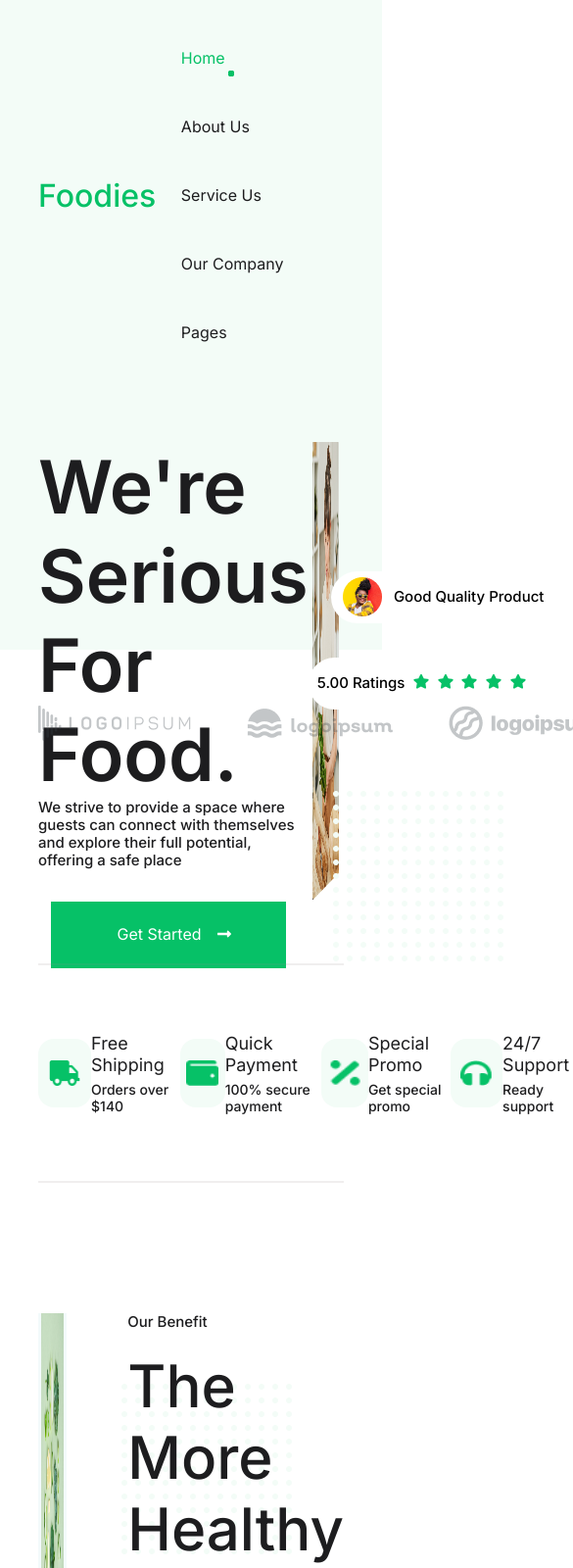
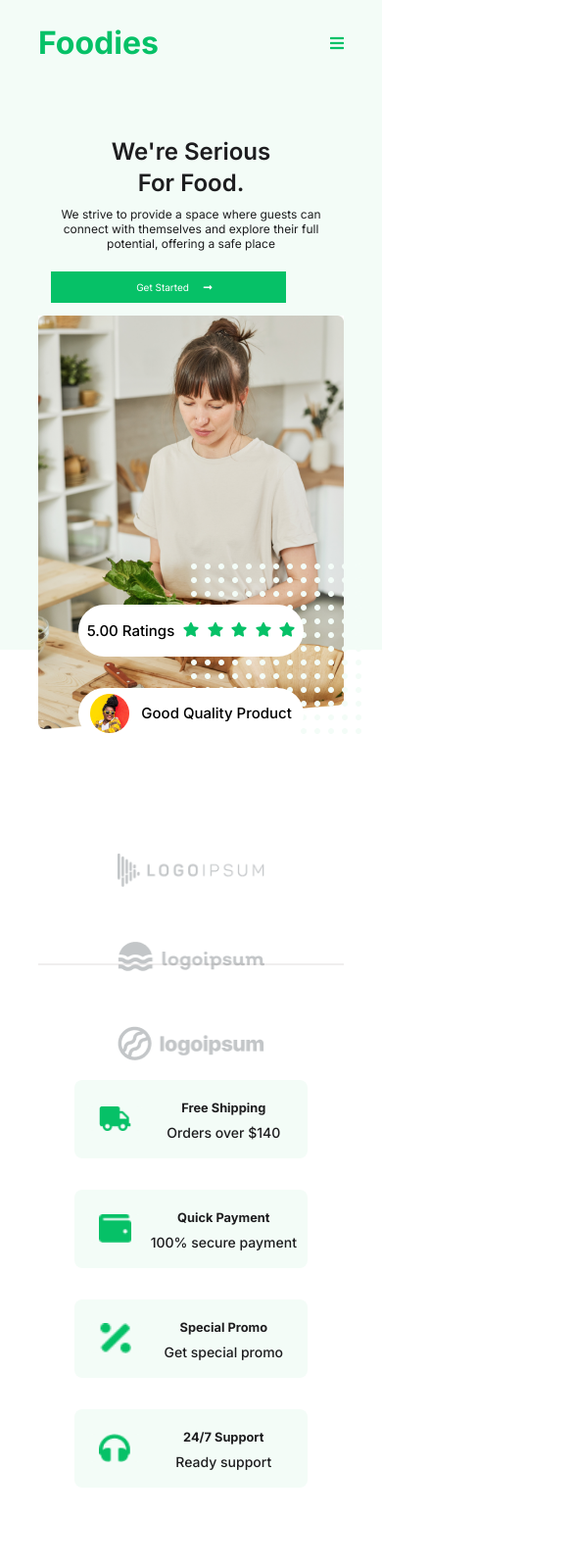
Before and after one commit to Muktar2298/Foodies-Template, a plain HTML site: page index.html in a window 390 px wide. Shown: the top 1600 px of the page at 98% size, 585 px wide, since content can reach past the window. Drawn offline with Linux system fonts and the light colour scheme; a web font is replaced by a local one.

Commit message:
Foodies Template

```diff
--- a/index.html
+++ b/index.html
@@ -27,6 +27,9 @@
                   <li><a href="#">Our Company</a></li>
                   <li><a href="#">Pages</a></li>
                 </ul>
+                <div>
+                  <i class="fas fa-bars" id="hamburger-icon"></i>
+                 </div>
               </nav>
               <!-- header content -->
               <div class="half-width intros">
--- a/style.css
+++ b/style.css
@@ -229,6 +229,9 @@ header {
 }
 
 /* --navbar-- */
+#hamburger-icon {
+  display: none;
+}
 nav {
   display: flex;
   align-items: center;
@@ -529,3 +532,317 @@ input[type="submit"] {
 }
 
 /* ----------------------End---------------- */
+
+/* ----------------------------Responsiveness With Media Queries--------------------------- */
+
+/* -------Mobile Device------- */
+@media all and (max-width: 576px) {
+  /* --Section Distance-- */
+  .outlook,
+  .stars,
+  .features,
+  .product {
+    margin-bottom: 5rem;
+  }
+  .small-footer {
+    margin-top: 3rem;
+  }
+  /* --Typography-- */
+  h3 {
+    text-align: center;
+    font-weight: bolder;
+    font-size: 0.8rem;
+  }
+  h4 {
+    text-align: center;
+  }
+  .title,
+  .title-2,
+  .sub-title {
+    text-align: center;
+    margin-bottom: 0.5rem;
+    line-height: 2rem;
+  }
+  .title {
+    font-size: 1.5rem;
+  }
+  .title-2 {
+    font-size: 1rem;
+  }
+  .sub-title {
+    font-weight: normal;
+    font-size: 12px;
+    line-height: 15px;
+  }
+  /* --Animation Effect-- */
+  .leftSpend-animation,
+  .rightSpend-animation {
+    animation: none !important;
+  }
+  /* --Button-- */
+  .fill-btn {
+    display: block;
+    height: 2rem;
+    font-size: 10px;
+    line-height: normal;
+  }
+  /* --header-- */
+  /* ---navbar for Desktop-- */
+  nav ul {
+    display: none;
+  }
+  #hamburger-icon {
+    display: block;
+    margin-right: 30%;
+    color: #06c167;
+  }
+
+  /* --Navbar End-- */
+
+  .half-width {
+    display: flex;
+    flex-direction: column;
+    align-items: center;
+    justify-content: center;
+  }
+  .content-img {
+    position: relative;
+  }
+  .img {
+    width: 100%;
+    max-width: 100%;
+    height: auto;
+  }
+  .rating,
+  .review,
+  .polcadot {
+    position: absolute;
+  }
+  .rating,
+  .review {
+    left: 0%;
+    right: 0%;
+    bottom: 0%;
+    margin: 0 auto;
+    z-index: 1;
+  }
+  .rating {
+    top: 70%;
+  }
+  .review {
+    top: 90%;
+  }
+  .polcadot {
+    left: 50%;
+    right: 0%;
+    top: 60%;
+    bottom: 0%;
+  }
+  .brand-logo {
+    flex-direction: column;
+    align-items: center;
+    max-width: 100%;
+    height: auto;
+    position: relative;
+    margin-top: 20%;
+    top: 4rem;
+  }
+  .brand-logo img {
+    width: 100%;
+    max-width: 150px;
+    height: auto;
+    display: block;
+    margin: 0 auto;
+    margin-bottom: 3.5rem;
+  }
+  /* ---Outlook Section--- */
+  .outlook {
+    flex-wrap: wrap;
+    box-sizing: border-box;
+    padding: 1rem;
+  }
+  .outlook > div {
+    margin-top: 2rem;
+  }
+  .outlook > div {
+    display: flex;
+    align-items: none;
+    justify-content: none;
+    background: #f3fcf7;
+    border-radius: 0.5rem;
+    box-sizing: border-box;
+    padding: 0.5rem;
+    width: 100%;
+    max-width: 85%;
+    height: auto;
+    min-height: 5rem;
+  }
+  .outlook > div > :nth-child(1) {
+    /* --responsiveness of the div-- */
+    width: 100%;
+    max-width: 30%;
+    height: auto;
+  }
+  .outlook > div > :nth-child(2) {
+    /* --responsiveness of the div-- */
+    width: 100%;
+    max-width: 70%;
+    height: auto;
+  }
+
+  .outlook img {
+    /* --Responsiveness of the img-- */
+    width: 100%;
+    max-width: 32.5px;
+    height: auto;
+    display: block;
+    margin: 0 auto;
+  }
+  /* ---Benefit Section & Stars Section--- */
+  .benefit p,
+  h1 {
+    font-weight: bolder;
+  }
+  .benefit-content,
+  .benefit-content2 {
+    padding-left: 0%;
+    margin-top: 10%;
+    /* --For Responsiveness-- */
+    width: 100%;
+    max-width: 100%;
+    height: auto;
+  }
+
+  .img-card,
+  .our-stars {
+    width: 100%;
+    height: auto;
+    max-height: 100vh;
+    background: #f3fafb;
+    left: 0%;
+  }
+  .img-card img {
+    width: 100%;
+    max-width: 80%;
+    height: auto;
+    padding-bottom: 1.5rem;
+  }
+  .polcadot-on-text {
+    position: absolute;
+    top: 9%;
+    left: 10%;
+    z-index: -1;
+  }
+  .benefit {
+    margin-bottom: 30%;
+    /* --For Responsiveness-- */
+    width: 100%;
+    max-width: 100%;
+    height: auto;
+  }
+  .benefit > div > :last-child > ul {
+    margin-top: 2rem;
+  }
+  .benefit-content2 .half-width > div {
+    margin-top: 1rem;
+    text-align: center;
+  }
+
+  /* ---Features Section--- */
+  .half-width2 {
+    flex-direction: column;
+    /* --For Responsiveness-- */
+    width: 100%;
+    height: auto;
+  }
+  .features img {
+    width: 100%;
+    max-width: 100%;
+    height: auto;
+  }
+  .features-description {
+    justify-content: center;
+    background-color: #0c0e0d;
+  }
+  .features-descriptions {
+    width: 100%;
+  }
+  .features h2,
+  p {
+    text-align: center;
+  }
+  .fillout-btn {
+    display: block;
+    height: 2rem;
+    font-weight: 300;
+    font-size: 12px;
+    margin-left: 35%;
+  }
+
+  /* ---Product Section--- */
+  .product {
+    width: 100%;
+    max-width: 100%;
+    height: auto;
+  }
+
+  .card > img {
+    width: 100%;
+    max-width: 190px;
+    height: auto;
+  }
+
+  /* ------Footer------- */
+  footer {
+    text-align: center;
+  }
+  footer .sub-title {
+    margin-bottom: 2rem;
+  }
+  .social-icons {
+    margin: 2.5rem 0rem;
+  }
+  .div-3 {
+    margin: 1rem 0rem;
+  }
+  input {
+    height: 50px;
+    border: none;
+    font-family: Inter;
+    font-style: normal;
+    font-weight: 500;
+    font-size: 14px;
+    line-height: 17px;
+  }
+  input[type="text"],
+  input[type="submit"] {
+    width: 90%;
+    padding-left: 0%;
+    text-align: center;
+    margin-bottom: 0.5rem;
+  }
+  input[type="submit"] {
+    margin-left: 0rem;
+  }
+}
+
+@media all and (max-width: 992px) {
+
+  /* --Animation Effect-- */
+  .leftSpend-animation,
+  .rightSpend-animation {
+    animation: none !important;
+  }
+
+  /* ---navbar for Desktop-- */
+  nav ul {
+    display: none;
+  }
+  #hamburger-icon {
+    display: block;
+    margin-right: 30%;
+    color: #06c167;
+  }
+
+  /* --Navbar End-- */
+}
```
